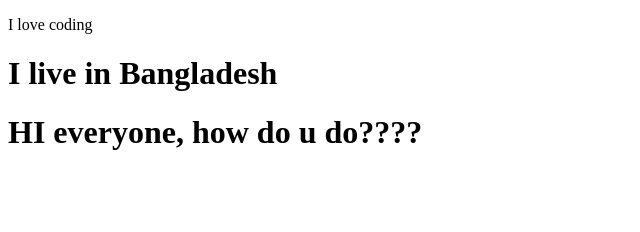
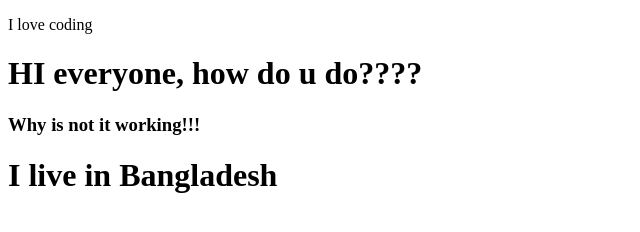
Before and after one commit to sgb29/my-second-repo, a plain HTML site: page index.html in a window 1280 px wide. Shown: the whole page, without its empty margins (0-640 px from the left). Drawn offline with Linux system fonts and the light colour scheme.

Commit message:
added 2lines

```diff
--- a/index.html
+++ b/index.html
@@ -9,8 +9,12 @@
 <body>
     <p>I love coding</p>
 
+    <h1>HI everyone, how do u do????</h1>
+
+    <h3>Why is not it working!!!</h3>
+
     <h1> I live in Bangladesh</h1>
 </body>
 
-<h1>HI everyone, how do u do????</h1>
+
 </html>
```
